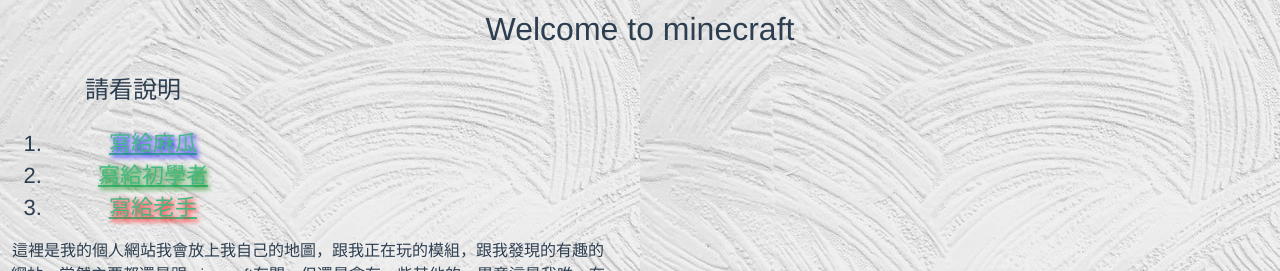
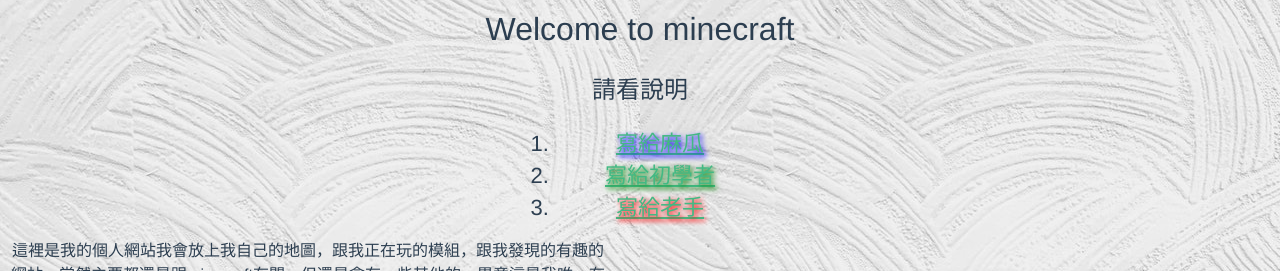
Before and after one commit to Hans-lee-2006/minecraft, a Vue app: page /#/ in a window 1280 px wide. Shown: the part 190-461 px from the top of the page. Built offline with nearby package versions, Linux system fonts and the light colour scheme.

Commit message:
Update HelloWorld.vue

```diff
--- a/src/components/HelloWorld.vue
+++ b/src/components/HelloWorld.vue
@@ -7,8 +7,8 @@
         <h2>請看說明</h2>
         <ol>
           <li v-for="l in links" v-bind:key="l.name">
-            <a :href="l.url" :class="l.class" target="_blank">
-              {{ l.name }}
+            <a :href="l.url" target="_blank">
+              <span :class="l.class">{{ l.name }}</span>
             </a>
           </li>
         </ol>
@@ -55,6 +55,7 @@
 }
 .block {
   width: 250px;
+  margin: 0 auto;
 }
 p {
   max-width: 600px;
```
